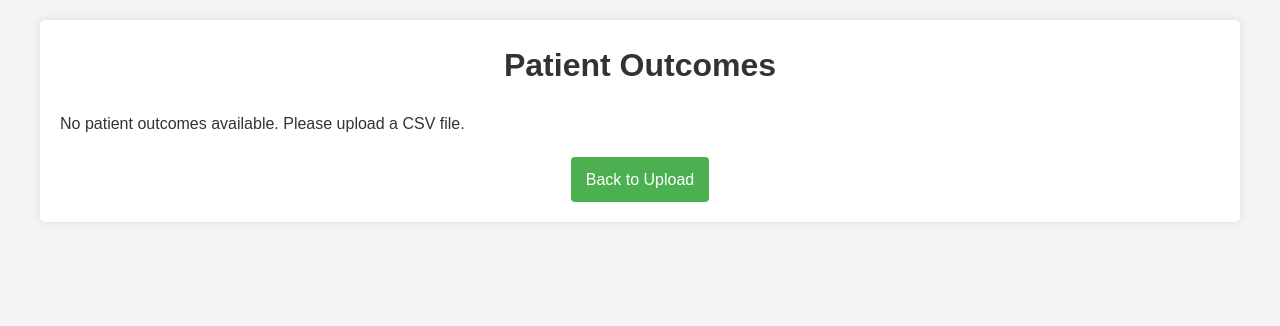
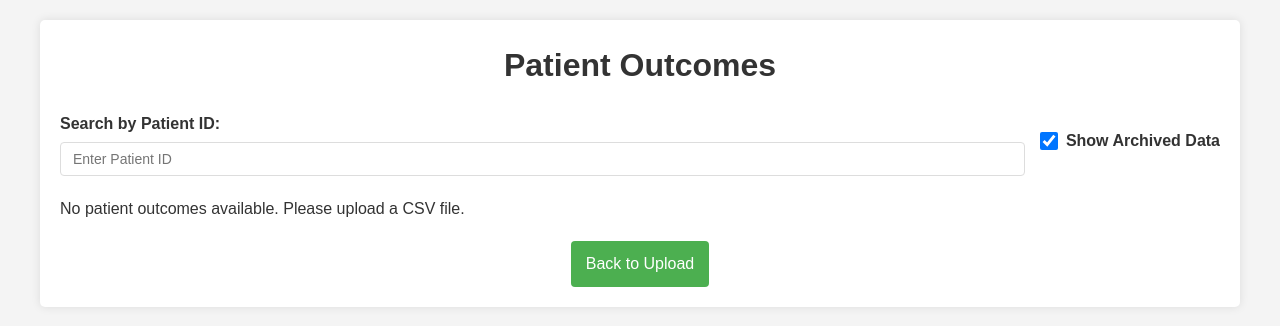
Before and after one commit to YaelySegman/data-web-app, a Flask app: page /data in a window 1280 px wide. Shown: the top 326 px of the page. Run offline with Flask 2, Linux system fonts and the light colour scheme; data that the repository does not hold is empty.

Commit message:
Added some extra searching and filtering archived capabilities

```diff
--- a/app/static/css/style.css
+++ b/app/static/css/style.css
@@ -159,7 +159,56 @@ tr:hover {
     margin-top: 10px;
 }
 
+.controls {
+    display: flex;
+    justify-content: space-between;
+    align-items: center;
+    margin-bottom: 20px;
+    flex-wrap: wrap;
+    gap: 15px;
+}
+
+.search-container {
+    flex: 1;
+    min-width: 250px;
+}
+
+.search-container input {
+    width: 100%;
+    padding: 8px 12px;
+    border: 1px solid #ddd;
+    border-radius: 4px;
+    font-size: 14px;
+}
+
+.toggle-container {
+    display: flex;
+    align-items: center;
+}
+
+.toggle-label {
+    display: flex;
+    align-items: center;
+    cursor: pointer;
+}
+
+.toggle-label input[type="checkbox"] {
+    margin-right: 8px;
+    width: 18px;
+    height: 18px;
+}
+
+.toggle-text {
+    font-weight: bold;
+}
+
 .inactive {
-    color: gray; /* Grayed out text */
-    text-decoration: line-through; /* Strikethrough */
+    display: none;
+    background-color: #f9f9f9;
+    color: #888; /*Grayed out text*/
+    text-decoration: line-through; /*Strikethrough*/
 }
+
+.inactive.show-archived {
+    display: table-row;
+}
--- a/app/static/js/main.js
+++ b/app/static/js/main.js
@@ -25,6 +25,47 @@ document.addEventListener('DOMContentLoaded', function() {
             sortTable(table, column, !isAsc);
         });
     });
+
+    // Toggle archived data visibility
+    const showArchivedCheckbox = document.getElementById('show-archived');
+    if (showArchivedCheckbox) {
+        // Show archived rows by default if the checkbox is checked
+        const inactiveRows = document.querySelectorAll('tr.inactive');
+        inactiveRows.forEach(row => {
+            if (showArchivedCheckbox.checked) {
+                row.classList.add('show-archived');
+            }
+        });
+
+        showArchivedCheckbox.addEventListener('change', function() {
+            const inactiveRows = document.querySelectorAll('tr.inactive');
+            inactiveRows.forEach(row => {
+                if (this.checked) {
+                    row.classList.add('show-archived');
+                } else {
+                    row.classList.remove('show-archived');
+                }
+            });
+        });
+    }
+
+    // Search functionality
+    const searchInput = document.getElementById('patient-search');
+    if (searchInput) {
+        searchInput.addEventListener('input', function() {
+            const searchTerm = this.value.toLowerCase().trim();
+            const rows = table.querySelectorAll('tbody tr');
+
+            rows.forEach(row => {
+                const patientId = row.getAttribute('data-patient-id').toLowerCase();
+                if (patientId.includes(searchTerm)) {
+                    row.style.display = '';
+                } else {
+                    row.style.display = 'none';
+                }
+            });
+        });
+    }
 });
 
 function sortTable(table, column, asc) {
--- a/app/templates/data.html
+++ b/app/templates/data.html
@@ -20,6 +20,19 @@
             {% endif %}
         {% endwith %}
 
+        <div class="controls">
+            <div class="search-container">
+                <label for="patient-search">Search by Patient ID:</label>
+                <input type="text" id="patient-search" placeholder="Enter Patient ID">
+            </div>
+            <div class="toggle-container">
+                <label class="toggle-label">
+                    <input type="checkbox" id="show-archived" checked>
+                    <span class="toggle-text">Show Archived Data</span>
+                </label>
+            </div>
+        </div>
+
         <div class="data-section">
             {% if data %}
                 <table id="patient_outcomes-table">
@@ -33,7 +46,7 @@
                     </thead>
                     <tbody>
                         {% for row in data %}
-                            <tr class="{% if not row.is_current %}inactive{% endif %}">
+                            <tr class="{% if not row.is_current %}inactive{% endif %}" data-patient-id="{{ row.patient_id }}">
                                 <td>{{ row.recorded_at }}</td>
                                 <td>{{ row.patient_id }}</td>
                                 <td>{{ row.outcome }}</td>
```
